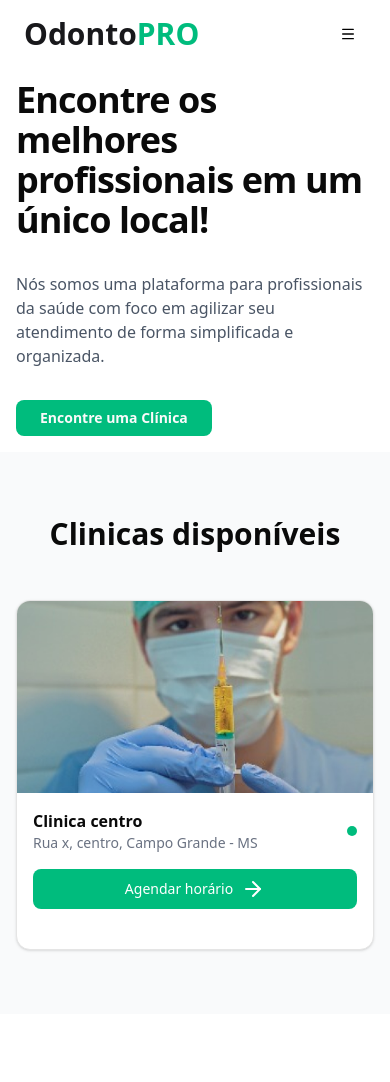
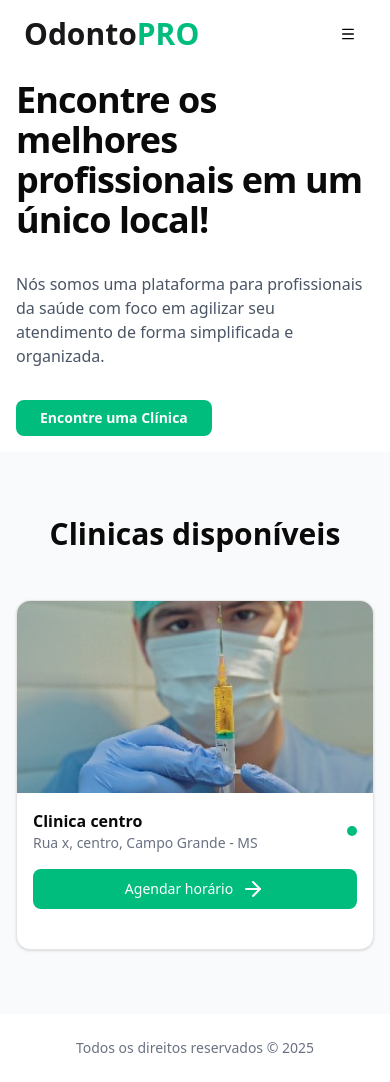
Before and after one commit to danielazevedocb/odontopro, a Next.js app: page / in a window 390 px wide. Before the commit the page ends 1014 px from the top, so only its background shows below. Built offline with nearby package versions, Linux system fonts and the light colour scheme.

Commit message:
feat: adiciona componente Footer na página inicial
- Cria componente Footer simples e responsivo
- Adiciona copyright com ano dinâmico
- Integra Footer na página principal
- Completa estrutura da página com Header, Hero, Professionals e Footer

```diff
--- /dev/null
+++ b/src/app/(public)/_components/footer.tsx
@@ -0,0 +1,7 @@
+export function Footer() {
+  return (
+    <footer className="py-6 text-center text-sm text-gray-500 md:text-base">
+      <p>Todos os direitos reservados © {new Date().getFullYear()}</p>
+    </footer>
+  );
+}
--- a/src/app/(public)/page.tsx
+++ b/src/app/(public)/page.tsx
@@ -1,3 +1,4 @@
+import { Footer } from '@/app/(public)/_components/footer';
 import { Header } from '@/app/(public)/_components/header';
 import { Hero } from '@/app/(public)/_components/hero';
 import { Professionals } from '@/app/(public)/_components/professionals';
@@ -9,6 +10,7 @@ export default function Home() {
       <div>
         <Hero />
         <Professionals />
+        <Footer />
       </div>
     </div>
   );
```
